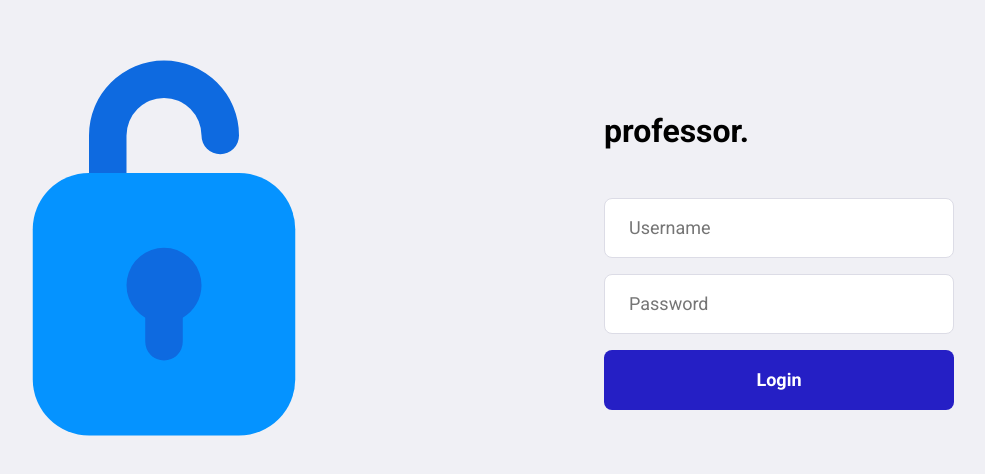
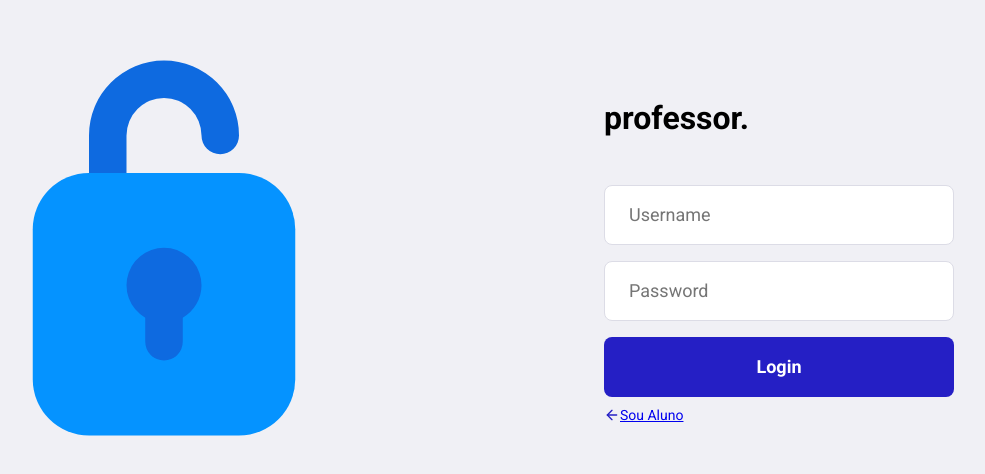
Before and after one commit to adeiltonsantanaa/chamada, a React (Create React App) app in the folder frontend/: page /login in a window 1280 px wide. Shown: the part 152-626 px from the top of the page, without its empty margins (216-1201 px from the left). Built offline with nearby package versions, Linux system fonts and the light colour scheme.

Commit message:
criando o acesso de aluno na tela de login do professor

```diff
--- a/frontend/src/Pages/Login/index.js
+++ b/frontend/src/Pages/Login/index.js
@@ -1,9 +1,11 @@
 import React, { useState } from 'react';
 import { useNavigate } from 'react-router-dom';
 import './styles.css';
+import { Link } from 'react-router-dom';
 import api from '../../services/api';
 import cadeado from '../../assets/cadeado.svg'
 import { saudacao } from '../../uteis/getSaudacao';
+import { FiArrowLeft } from "react-icons/fi";
 
 
 export default function Login() {
@@ -32,6 +34,7 @@ export default function Login() {
     return (
         <div className='login-container'>
             <section className='form'>
+                <div>
                 <form onSubmit={login}>
                     <h1>{saudacao()} professor.</h1>
                     <input
@@ -47,6 +50,11 @@ export default function Login() {
                     />
                     <button className='button' type="submit">Login</button>
                 </form>
+                <Link className="back-link-aluno" to='/'>
+                        <FiArrowLeft size={16} color='#251fc5' />
+                        Sou Aluno
+                    </Link>
+                </div>
 
             </section>
             <img src={cadeado} alt="login" />
--- a/frontend/src/Pages/Login/styles.css
+++ b/frontend/src/Pages/Login/styles.css
@@ -10,6 +10,9 @@
 }
 img  {
     width: 600px;
+}
+.back-link-aluno {
+    padding-top: 10px;
 }
 
 .login-container section.form{
```
